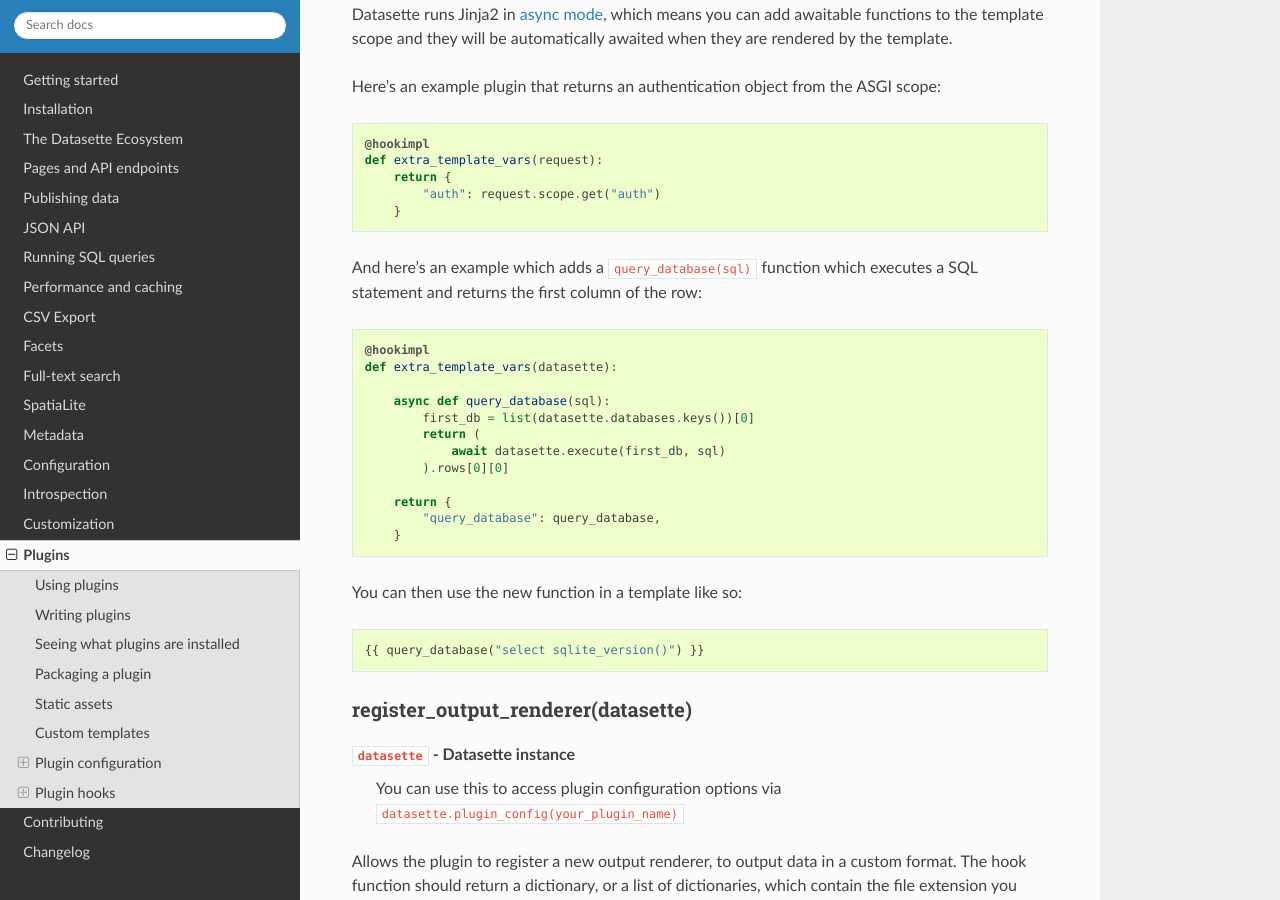
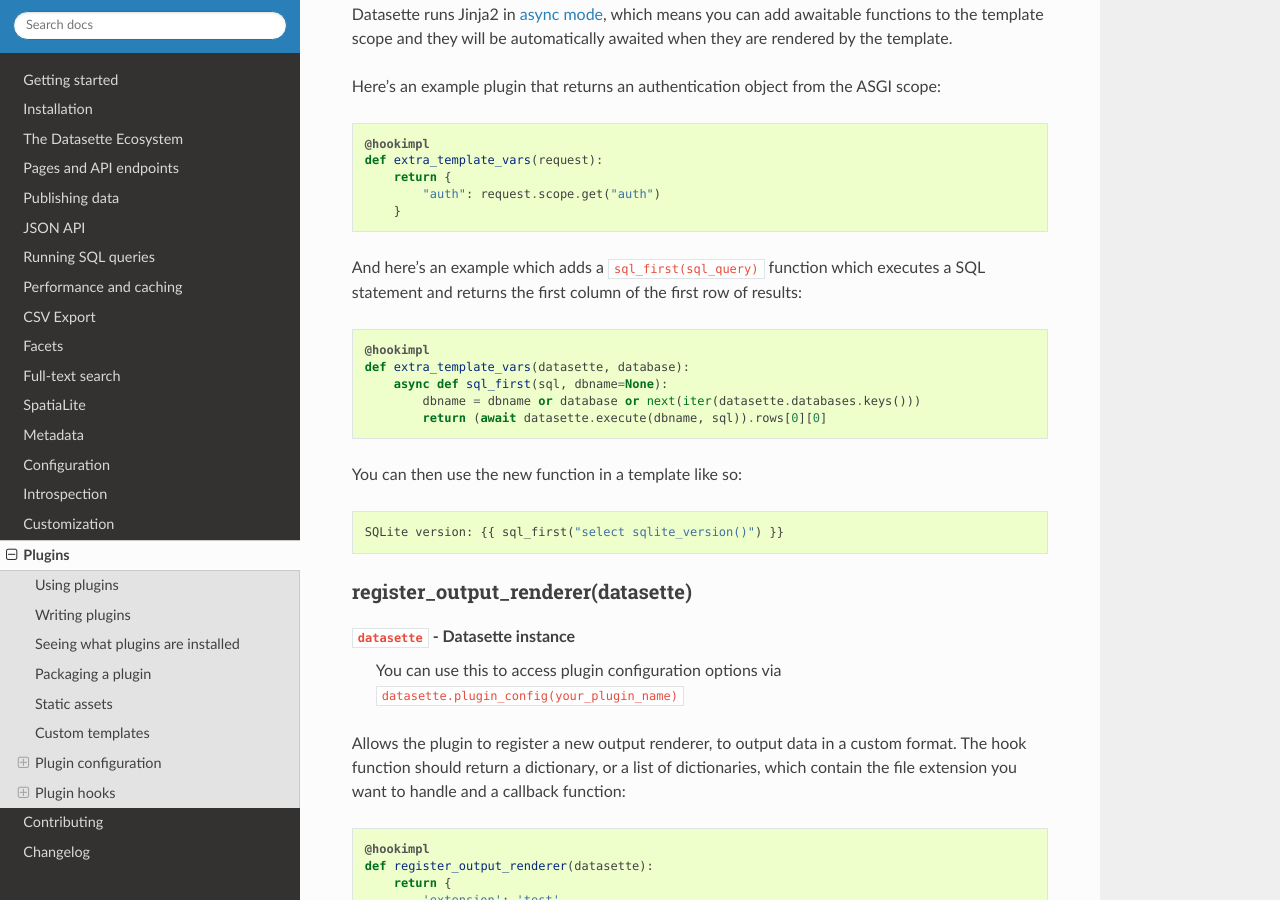
Before and after one commit to simonw/datasette, a Sphinx documentation site: the page built from docs/plugins.rst, in a window 1280 px wide and 900 px high, scrolled down 13238 px. Built offline with Sphinx 7.4.7 and the Read the Docs theme 2.0.0, drawn with Linux system fonts in a browser that asks for light colours.

Commit message:
Better async template function example

```diff
--- a/docs/plugins.rst
+++ b/docs/plugins.rst
@@ -643,26 +643,19 @@
             "auth": request.scope.get("auth")
         }
 
-And here's an example which adds a ``query_database(sql)`` function which executes a SQL statement and returns the first column of the row:
+And here's an example which adds a ``sql_first(sql_query)`` function which executes a SQL statement and returns the first column of the first row of results:
 
 .. code-block:: python
 
     @hookimpl
-    def extra_template_vars(datasette):
-
-        async def query_database(sql):
-            first_db = list(datasette.databases.keys())[0]
-            return (
-                await datasette.execute(first_db, sql)
-            ).rows[0][0]
-
-        return {
-            "query_database": query_database,
-        }
+    def extra_template_vars(datasette, database):
+        async def sql_first(sql, dbname=None):
+            dbname = dbname or database or next(iter(datasette.databases.keys()))
+            return (await datasette.execute(dbname, sql)).rows[0][0]
 
 You can then use the new function in a template like so::
 
-    {{ query_database("select sqlite_version()") }}
+    SQLite version: {{ sql_first("select sqlite_version()") }}
 
 .. _plugin_register_output_renderer:
 
```
